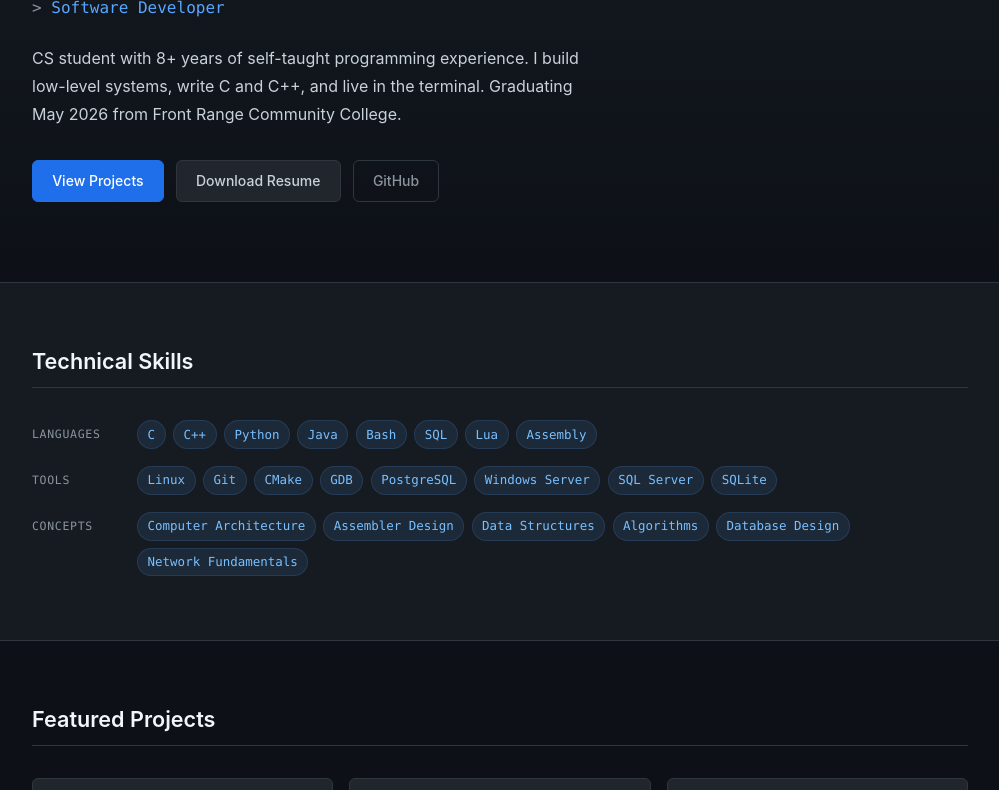
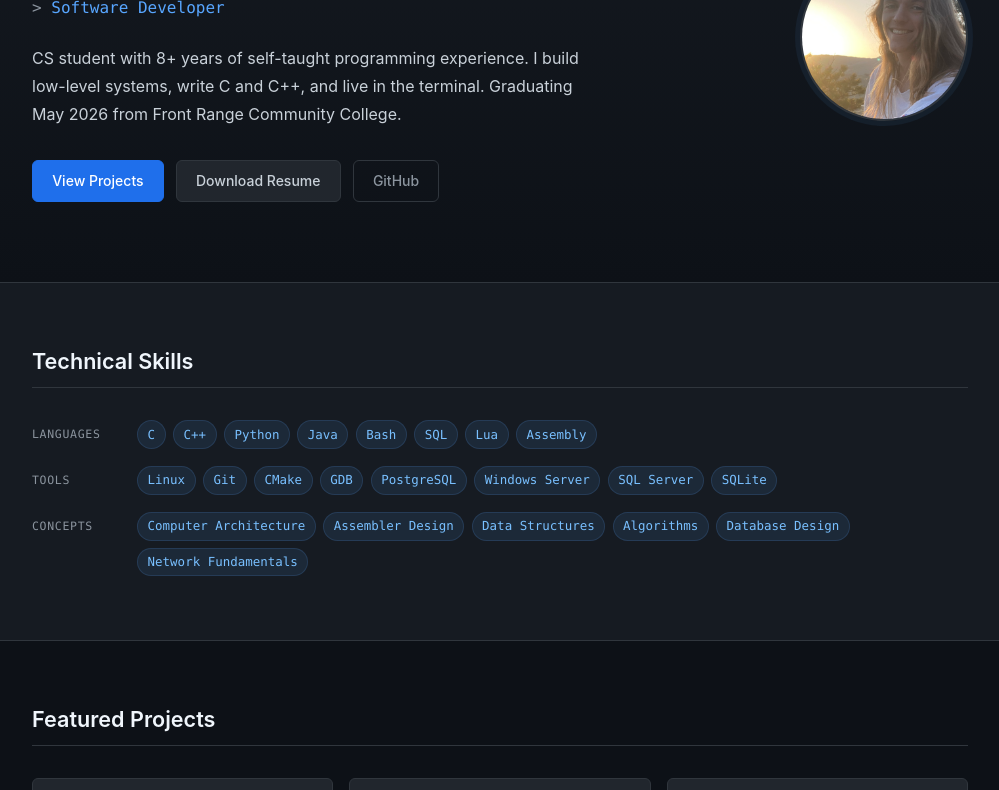
Before and after one commit to jackwiegman/PortfolioWebsite, a plain HTML site: page index.html in a window 1280 px wide. Shown: the part 287-1077 px from the top of the page, without its empty margins (140-1139 px from the left). Drawn offline with Linux system fonts and the light colour scheme.

Commit message:
Add circular profile photo to hero section
Two-column hero layout on desktop with 168px circle photo floated right.
Hidden on mobile to keep the hero clean on small screens. Subtle
accent-tinted box shadow ties it to the site palette.

```diff
--- a/index.html
+++ b/index.html
@@ -23,6 +23,7 @@
 
         <section class="hero">
             <div class="container">
+                <div class="hero-content">
                     <p class="hero-greeting">whoami</p>
                     <h1 class="hero-name">Jack Wiegman</h1>
                     <p class="hero-title">Software Developer</p>
@@ -35,6 +36,10 @@
                         <a href="projects.html" class="btn btn-primary">View Projects</a>
                         <a href="External/JackWiegman_Resume1.pdf" class="btn btn-secondary" download>Download Resume</a>
                         <a href="https://github.com/jackwiegman" class="btn btn-ghost" target="_blank" rel="noopener">GitHub</a>
+                    </div>
+                </div>
+                <div class="hero-photo-wrap">
+                    <img src="images/jack-self-pic-header.png" alt="Jack Wiegman" class="hero-photo" />
                 </div>
             </div>
         </section>
--- a/styles/styles.css
+++ b/styles/styles.css
@@ -612,10 +612,40 @@ footer a:hover {
     color: var(--accent);
 }
 
+/* ===== HERO PHOTO ===== */
+.hero .container {
+    display: flex;
+    align-items: center;
+    gap: 4rem;
+}
+
+.hero-content {
+    flex: 1;
+    min-width: 0;
+}
+
+.hero-photo-wrap {
+    flex-shrink: 0;
+}
+
+.hero-photo {
+    width: 168px;
+    height: 168px;
+    border-radius: 50%;
+    object-fit: cover;
+    object-position: top;
+    border: 2px solid var(--border);
+    box-shadow: 0 0 0 5px rgba(88, 166, 255, 0.07);
+}
+
 /* ===== RESPONSIVE ===== */
 @media (max-width: 640px) {
     .hero {
         padding: 4rem 0 3rem;
+    }
+
+    .hero-photo-wrap {
+        display: none;
     }
 
     .nav-brand {
```
Lines whose indentation alone changed are shown as unchanged.
